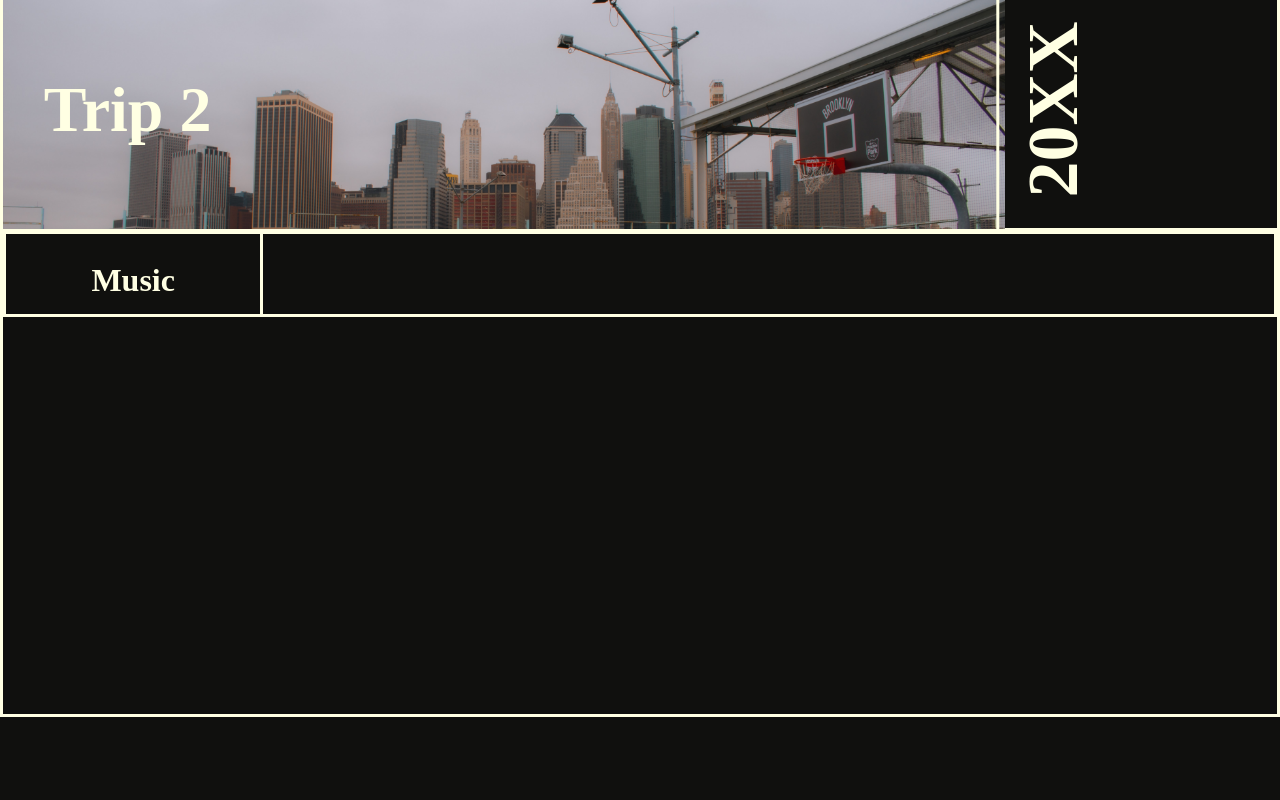
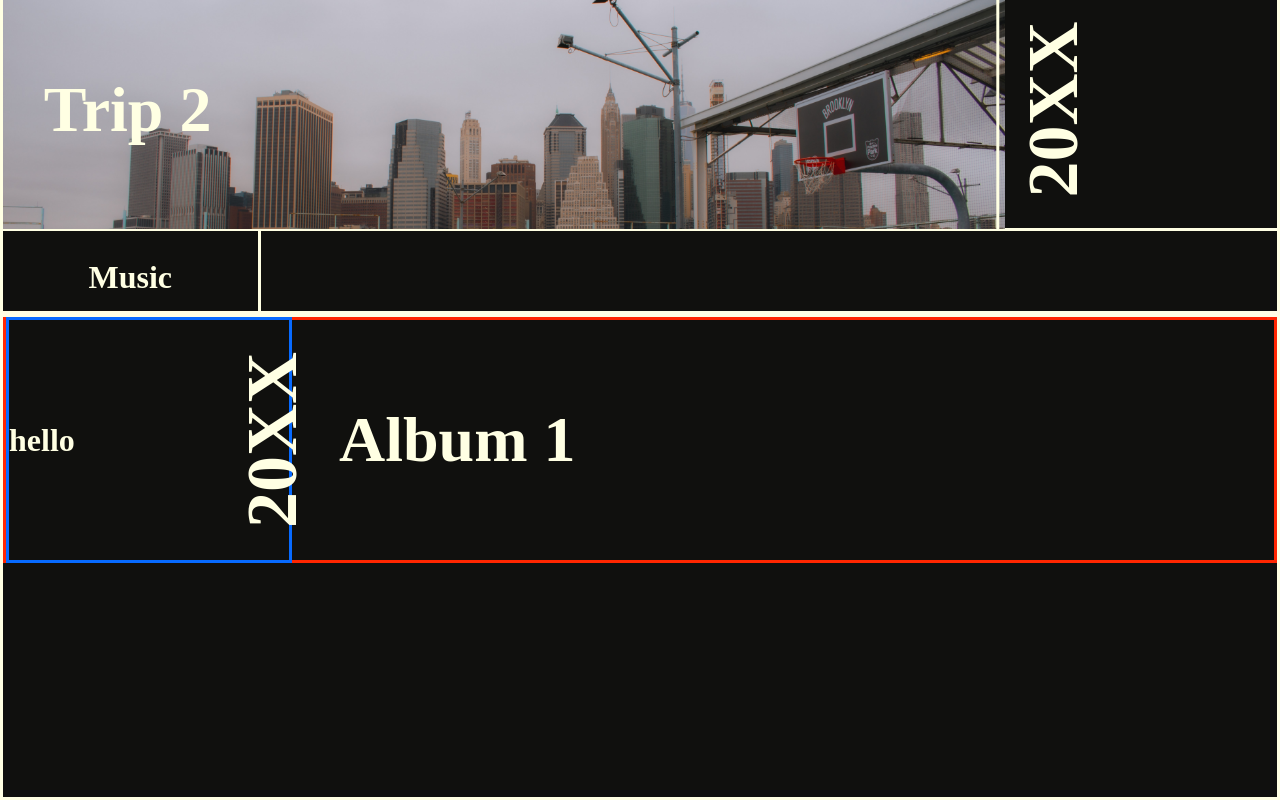
Before and after one commit to mtpham017/wNathan, a React (Vite) app: page / in a window 1280 px wide. Shown: the part 1300-2100 px from the top of the page. Before the commit the page ends 2017 px from the top, so only its background shows below. Built offline with nearby package versions, Linux system fonts and the light colour scheme; a web font is replaced by a local one.

Commit message:
starting on next section

```diff
--- a/src/App.css
+++ b/src/App.css
@@ -155,3 +155,27 @@
 /* .music-pattern{
 
 } */
+
+.albumDate{
+  /* border-bottom: 3px solid #FFFFE3; */
+  height: 36vh;
+  width: 30vh;
+  display: flex;
+  align-items: flex-end;
+  justify-content: center;
+  text-align: center;
+  transform: rotate(-90deg);
+  font-size: 9vh;
+}
+
+.album1{
+    /* margin-left:5%; */
+    padding-left: 4%;
+    display: flex;
+    justify-content: flex-start;
+    align-items:center ;
+    font-size: 8vh;
+    width: 100%;
+    height: 29.7vh;
+
+}
--- a/src/App.jsx
+++ b/src/App.jsx
@@ -3,6 +3,8 @@ import Navbar from './components/Navbar.jsx';
 import './components/Scrollbar.css';
 import Header from './components/Header.jsx';
 import Trip from './components/Zones.jsx';
+import StandBlock from './components/StandBlock.jsx';
+
 import './App.css';
 
 
@@ -15,6 +17,8 @@ function App() {
 
 
   ];
+
+
 
   return (
     <div className="App">
@@ -60,15 +64,19 @@ function App() {
         ))}
       </div>
 
-      <div className='main-box3'>
-        <Header
+      <Header
           title={<h1 className='music-title'>Music</h1>}
           pattern={<div className='music-pattern'></div>}
         />
 
+      <div className='main-box3'>
 
+        <StandBlock
+          date={<h1 className='albumDate'>20XX</h1>}
+          info={<h1 className='info1'>hello</h1>}
+          label={<h1 className='album1'>Album 1</h1>}
+        />
       </div>
-
 
     </div>
   );
--- /dev/null
+++ b/src/components/StandBlock.jsx
@@ -0,0 +1,18 @@
+import React from 'react';
+import './standBlock.css';
+
+const StandBlock = ({ date, info, label }) => {
+    return (
+        <div className="standBlock">
+            <div className="dateBlock">
+                {date} {/* Render date passed as prop */}
+                <p className='info'>{info}</p>
+            </div>
+            <div className="labelBox">
+                {label} {/* Render label passed as prop */}
+            </div>
+        </div>
+    );
+};
+
+export default StandBlock;
--- /dev/null
+++ b/src/components/standBlock.css
@@ -0,0 +1,41 @@
+body {
+    margin: 0;
+    padding: 0;
+    font-family: 'Zodiak';
+    color: #FFFFE3;
+}
+
+.standBlock {
+    display: flex;
+    justify-content: flex-start;
+    align-items: center;
+    border: 3px solid #ff2600;
+    /* border-top: none; */
+    height: 30vh;
+}
+
+.dateBlock{
+    display: flex;
+    align-items:center;
+    flex-direction: row-reverse;
+    height: 30vh;
+    width: 35vh;
+    margin-right: 8px;
+    border: 3px solid #076aff;
+
+}
+
+.info{
+    display: flex;
+    justify-content: flex-start;
+    align-items: center;
+}
+
+.labelBox{
+    display: flex;
+    justify-content: flex-start;
+    align-items:center ;
+    height: 30vh;
+    width: 90%;
+    /* border: 3px solid #ff0707; */
+}
```
